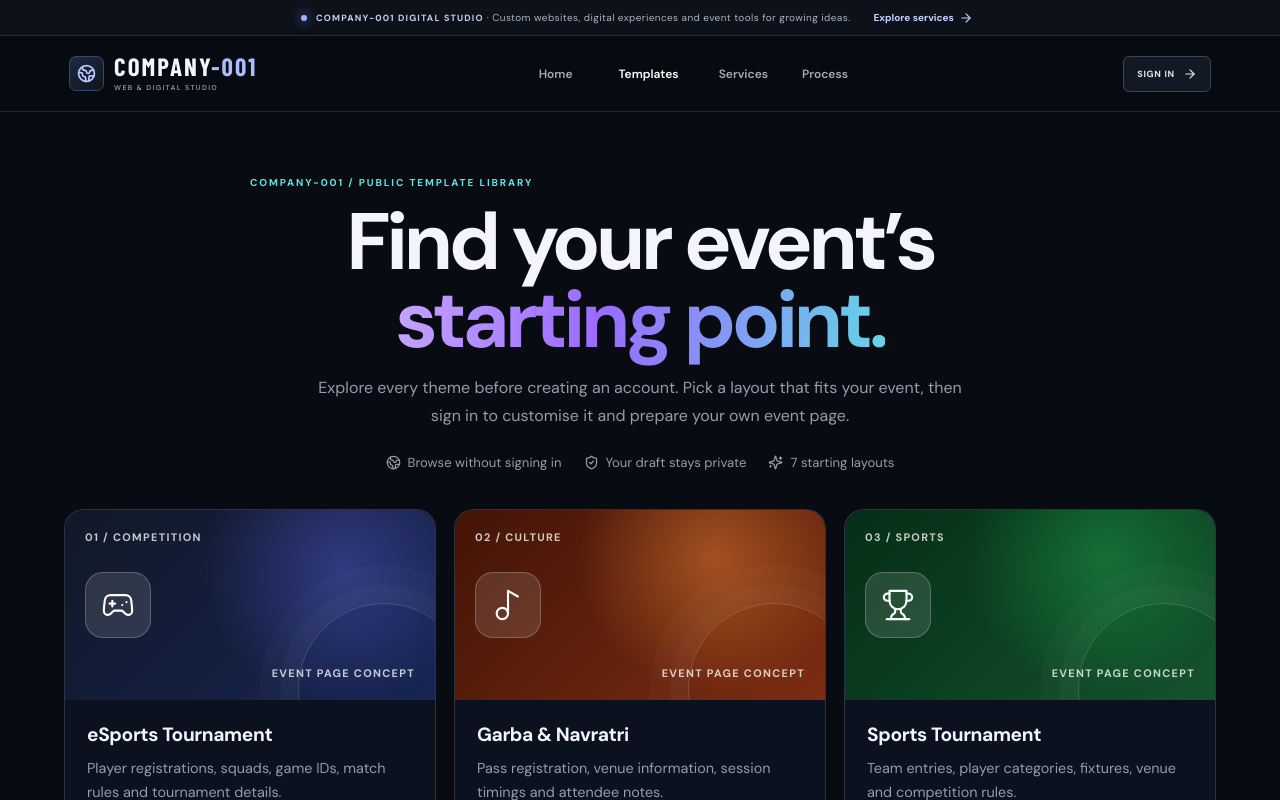
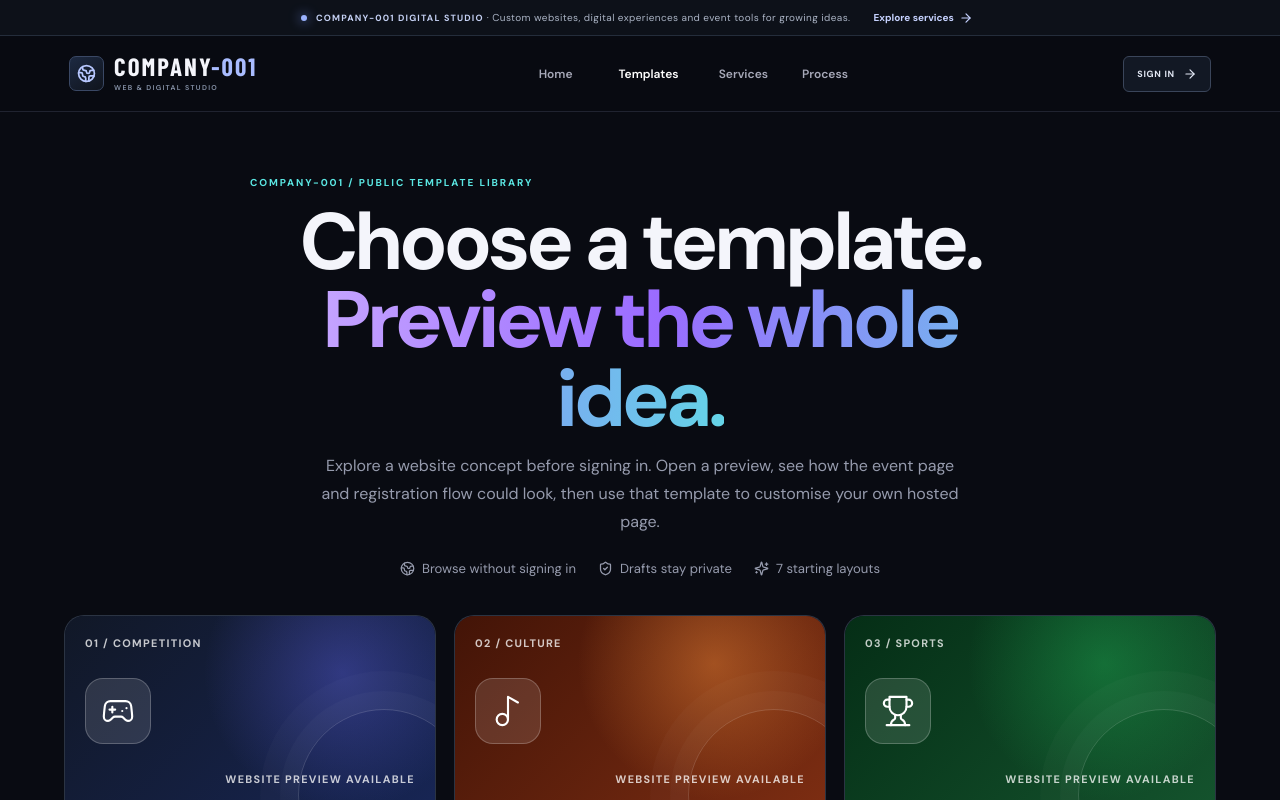
Before and after one commit to bhavishyacodz/Company-001, a React (Vite) app: page / in a window 1280 px wide. Both pictures are taken after a click on the button "Templates". Shown: the top 800 px of the page. Built offline with nearby package versions, Linux system fonts and the light colour scheme; a web font is replaced by a local one.

Commit message:
Add full website previews to public template gallery

```diff
--- a/src/main.jsx
+++ b/src/main.jsx
@@ -318,29 +318,43 @@ function App() {
 
 
 function TemplateGallery({ onUseTemplate }) {
+  const [previewKey, setPreviewKey] = useState(null);
   const templates = [
-    { name: "eSports Tournament", category: "COMPETITION", icon: Gamepad2, theme: "template-theme-esports", description: "Player registrations, squads, game IDs, match rules and tournament details.", example: "Nexus Open Qualifiers" },
-    { name: "Garba & Navratri", category: "CULTURE", icon: Music2, theme: "template-theme-garba", description: "Pass registration, venue information, session timings and attendee notes.", example: "Rang Raas Garba Night" },
-    { name: "Sports Tournament", category: "SPORTS", icon: Trophy, theme: "template-theme-sports", description: "Team entries, player categories, fixtures, venue and competition rules.", example: "City Champions Cup" },
-    { name: "Workshop & Seminar", category: "LEARNING", icon: BookOpen, theme: "template-theme-workshop", description: "Seat reservations, agendas, speaker information and attendee instructions.", example: "Creative Skills Lab" },
-    { name: "Coaching & Classes", category: "EDUCATION", icon: GraduationCap, theme: "template-theme-coaching", description: "Course enquiries, batch selection, timings and enrolment details.", example: "Foundation Learning Batch" },
-    { name: "Cultural Event", category: "PERFORMANCE", icon: Palette, theme: "template-theme-cultural", description: "Performances, auditions, participant categories and event schedules.", example: "Rhythm & Culture Fest" },
-    { name: "Community Meetup", category: "COMMUNITY", icon: HeartHandshake, theme: "template-theme-community", description: "Meetups, club gatherings, volunteering and local community sessions.", example: "Local Creators Meetup" },
+    { key:"esports-001", name:"eSports Tournament", category:"COMPETITION", icon:Gamepad2, theme:"template-theme-esports", description:"Player registrations, squads, game IDs, match rules and tournament details.", example:"Nexus Open Qualifiers", hero:"YOUR NEXT VICTORY STARTS HERE.", intro:"A tournament page with clear rules, player sign-up and team information.", fields:["Player name","Email address","Game ID / UID","Team name"], highlights:["Tournament overview and rules","Player and squad registration","Entry details and organiser updates"], label:"READY TO COMPETE" },
+    { key:"garba-001", name:"Garba & Navratri", category:"CULTURE", icon:Music2, theme:"template-theme-garba", description:"Pass registration, venue information, session timings and attendee notes.", example:"Rang Raas Garba Night", hero:"CELEBRATE TOGETHER.", intro:"A colourful festival website for event details, session choices and attendee registration.", fields:["Attendee name","Email address","Phone number","Pass / session"], highlights:["Festival story and venue details","Date, session and pass information","Attendee registration and instructions"], label:"JOIN THE CELEBRATION" },
+    { key:"sports-001", name:"Sports Tournament", category:"SPORTS", icon:Trophy, theme:"template-theme-sports", description:"Team entries, player categories, fixtures, venue and competition rules.", example:"City Champions Cup", hero:"PLAY FOR THE WIN.", intro:"A sports event page for teams, divisions, schedules and match-day instructions.", fields:["Team / participant name","Contact email","Sport / division","Team size"], highlights:["Competition overview and fixtures","Team and player entry details","Venue, schedule and rules"], label:"ENTER THE COMPETITION" },
+    { key:"workshop-001", name:"Workshop & Seminar", category:"LEARNING", icon:BookOpen, theme:"template-theme-workshop", description:"Seat reservations, agendas, speaker information and attendee instructions.", example:"Creative Skills Lab", hero:"LEARN SOMETHING NEW.", intro:"A clean workshop page that explains the session and lets attendees reserve a seat.", fields:["Attendee name","Email address","Session / track","Questions for the organiser"], highlights:["Agenda and session details","Speaker and venue information","Seat reservations and attendee notes"], label:"RESERVE YOUR SEAT" },
+    { key:"coaching-001", name:"Coaching & Classes", category:"EDUCATION", icon:GraduationCap, theme:"template-theme-coaching", description:"Course enquiries, batch selection, timings and enrolment details.", example:"Foundation Learning Batch", hero:"YOUR NEXT STEP STARTS HERE.", intro:"A course or coaching page for explaining batches, schedules and enrolment enquiries.", fields:["Student name","Contact email","Course / batch","Preferred timing"], highlights:["Course and batch information","Schedule and learning details","Enquiry form for prospective students"], label:"ENQUIRE ABOUT A BATCH" },
+    { key:"cultural-001", name:"Cultural Event", category:"PERFORMANCE", icon:Palette, theme:"template-theme-cultural", description:"Performances, auditions, participant categories and event schedules.", example:"Rhythm & Culture Fest", hero:"MAKE IT MEMORABLE.", intro:"A showcase page for performances, auditions, participation categories and schedules.", fields:["Participant name","Email address","Performance / category","Group size"], highlights:["Event programme and categories","Audition or performance registration","Schedule and participant instructions"], label:"BE PART OF THE SHOW" },
+    { key:"community-001", name:"Community Meetup", category:"COMMUNITY", icon:HeartHandshake, theme:"template-theme-community", description:"Meetups, club gatherings, volunteering and local community sessions.", example:"Local Creators Meetup", hero:"MEET. SHARE. CONNECT.", intro:"A welcoming page for meetups, community gatherings, volunteer groups and local sessions.", fields:["Attendee name","Email address","Group / session","How would you like to participate?"], highlights:["Meetup purpose and community details","Session and participation options","Attendee registration and updates"], label:"JOIN THE COMMUNITY" },
   ];
+  const preview = templates.find((item) => item.key === previewKey);
   return <main className="public-templates-shell">
     <section className="public-templates-hero">
       <div className="section-kicker">COMPANY-001 / PUBLIC TEMPLATE LIBRARY</div>
-      <h1>Find your event’s<br/><span className="gradient-text">starting point.</span></h1>
-      <p>Explore every theme before creating an account. Pick a layout that fits your event, then sign in to customise it and prepare your own event page.</p>
-      <div className="public-template-trust"><span><Globe2 size={15}/> Browse without signing in</span><span><ShieldCheck size={15}/> Your draft stays private</span><span><Sparkles size={15}/> 7 starting layouts</span></div>
+      <h1>Choose a template.<br/><span className="gradient-text">Preview the whole idea.</span></h1>
+      <p>Explore a website concept before signing in. Open a preview, see how the event page and registration flow could look, then use that template to customise your own hosted page.</p>
+      <div className="public-template-trust"><span><Globe2 size={15}/> Browse without signing in</span><span><ShieldCheck size={15}/> Drafts stay private</span><span><Sparkles size={15}/> 7 starting layouts</span></div>
     </section>
     <section className="public-template-grid" aria-label="Available event templates">
-      {templates.map((template, index) => { const Icon = template.icon; return <article className={"public-template-card " + template.theme} key={template.name}>
-        <div className="public-template-art"><span className="public-template-number">0{index + 1} / {template.category}</span><span className="public-template-symbol"><Icon size={34} strokeWidth={1.5}/></span><span className="public-template-art-caption">EVENT PAGE CONCEPT</span></div>
-        <div className="public-template-body"><h2>{template.name}</h2><p>{template.description}</p><div className="public-template-example"><span>STARTER EXAMPLE</span><strong>{template.example}</strong></div><button className="button button-primary full-width" onClick={() => onUseTemplate(template.name.toLowerCase().startsWith("esports") ? "esports-001" : template.name.toLowerCase().startsWith("garba") ? "garba-001" : template.name.toLowerCase().startsWith("sports") ? "sports-001" : template.name.toLowerCase().startsWith("workshop") ? "workshop-001" : template.name.toLowerCase().startsWith("coaching") ? "coaching-001" : template.name.toLowerCase().startsWith("cultural") ? "cultural-001" : "community-001")}>Use this template <ArrowRight size={15}/></button><small className="public-template-login-note">Sign in required to customise and save</small></div>
+      {templates.map((template, index) => { const Icon = template.icon; return <article className={"public-template-card " + template.theme} key={template.key}>
+        <div className="public-template-art"><span className="public-template-number">0{index + 1} / {template.category}</span><span className="public-template-symbol"><Icon size={34} strokeWidth={1.5}/></span><span className="public-template-art-caption">WEBSITE PREVIEW AVAILABLE</span></div>
+        <div className="public-template-body"><h2>{template.name}</h2><p>{template.description}</p><div className="public-template-example"><span>STARTER EXAMPLE</span><strong>{template.example}</strong></div><button className="button button-secondary full-width" onClick={() => setPreviewKey(template.key)}>Preview website <ArrowRight size={15}/></button><button className="button button-primary full-width" onClick={() => onUseTemplate(template.key)}>Use this template <ArrowRight size={15}/></button><small className="public-template-login-note">Preview is public · sign in to customise and save</small></div>
       </article>; })}
     </section>
-    <section className="public-template-bottom"><div><span className="section-kicker">READY TO MAKE IT YOURS?</span><h2>Choose a theme. Build your event.</h2><p>Creating an account is free. Live publishing still requires organiser approval.</p></div><button className="button button-primary" onClick={() => onUseTemplate("esports-001")}>Sign in to get started <ArrowRight size={15}/></button></section>
+    <section className="public-template-bottom"><div><span className="section-kicker">READY TO MAKE IT YOURS?</span><h2>Choose a theme. Build your event.</h2><p>Your page will be hosted by Company-001. No separate domain or coding is required.</p></div><button className="button button-primary" onClick={() => onUseTemplate("esports-001")}>Sign in to get started <ArrowRight size={15}/></button></section>
+    {preview ? <div className="template-preview-backdrop" role="presentation" onMouseDown={(event) => { if (event.target === event.currentTarget) setPreviewKey(null); }}>
+      <section className={"template-preview-modal " + preview.theme} role="dialog" aria-modal="true" aria-labelledby="template-preview-title">
+        <header className="template-preview-toolbar"><div><span className="template-preview-live-dot"/> INTERACTIVE WEBSITE CONCEPT <span className="template-preview-separator">/</span> {preview.category}</div><button type="button" className="template-preview-close" aria-label="Close template preview" onClick={() => setPreviewKey(null)}><X size={20}/></button></header>
+        <div className="template-preview-site">
+          <div className="template-preview-nav"><span className="template-preview-brand"><span className="template-preview-brand-mark"><preview.icon size={18}/></span> {preview.example.toUpperCase()}</span><span className="template-preview-nav-link">OVERVIEW</span><span className="template-preview-nav-link">DETAILS</span><span className="template-preview-nav-link">REGISTER</span></div>
+          <div className="template-preview-hero"><div className="template-preview-eyebrow"><span/> {preview.label}</div><h2 id="template-preview-title">{preview.hero}</h2><p>{preview.intro}</p><div className="template-preview-hero-actions"><span className="template-preview-cta">{preview.label} <ArrowRight size={14}/></span><span className="template-preview-text-link">Explore event ↓</span></div><div className="template-preview-decoration"><preview.icon size={74} strokeWidth={1.1}/><span className="template-preview-decoration-ring"/></div></div>
+          <div className="template-preview-highlights">{preview.highlights.map((highlight, index) => <div key={highlight}><span>0{index+1}</span><strong>{highlight}</strong></div>)}</div>
+          <div className="template-preview-registration"><div><span className="template-preview-eyebrow">REGISTRATION FORM CONCEPT</span><h3>Save your place.</h3><p>This sample shows the kind of fields the organiser can configure for their own event.</p></div><div className="template-preview-fields">{preview.fields.map((field) => <label key={field}>{field}<span>{field}</span></label>)}<span className="template-preview-submit">Submit registration <ArrowRight size={14}/></span><small>Example only · this preview does not collect or save information</small></div></div>
+        </div>
+        <footer className="template-preview-footer"><div><strong>{preview.name}</strong><span>Use this starting layout, then add your own name, colours, event details and form fields.</span></div><button className="button button-primary" onClick={() => onUseTemplate(preview.key)}>Use this template <ArrowRight size={15}/></button></footer>
+      </section>
+    </div> : null}
   </main>;
 }
 
```
